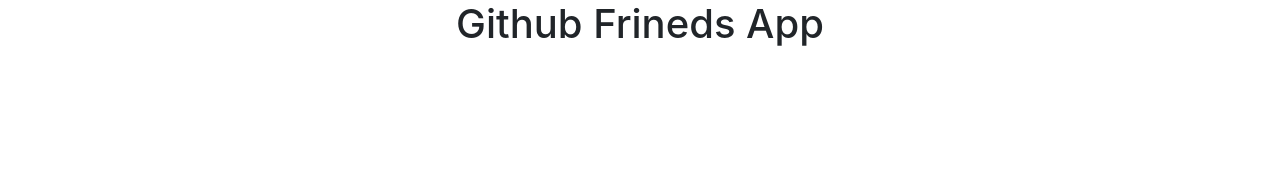
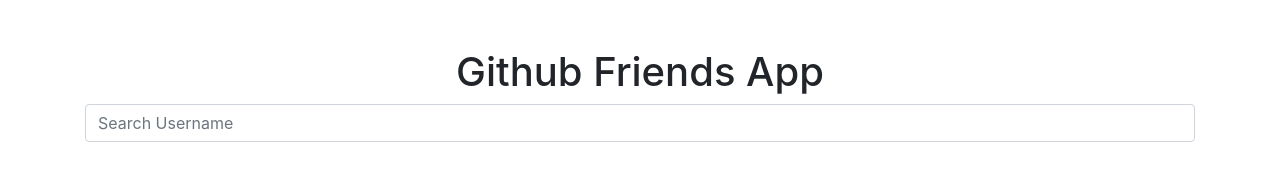
Before and after one commit to idenhan/github-friends, a plain HTML site: page index.html in a window 1280 px wide. Drawn offline with nearby package versions, Linux system fonts and the light colour scheme.

Commit message:
Create the searchbar

```diff
--- a/index.html
+++ b/index.html
@@ -11,9 +11,15 @@
 
 <body>
   <div class="container">
+    <br><br>
     <h1 style="text-align: center;">
-      Github Frineds App
+      Github Friends App
     </h1>
+    <form id="myForm" autocomplete="off">
+      <div class="form-group">
+        <input type="text" class="form-control" id="search" placeholder="Search Username" required>
+      </div>
+    </form>
   </div>
 </body>
 
```
